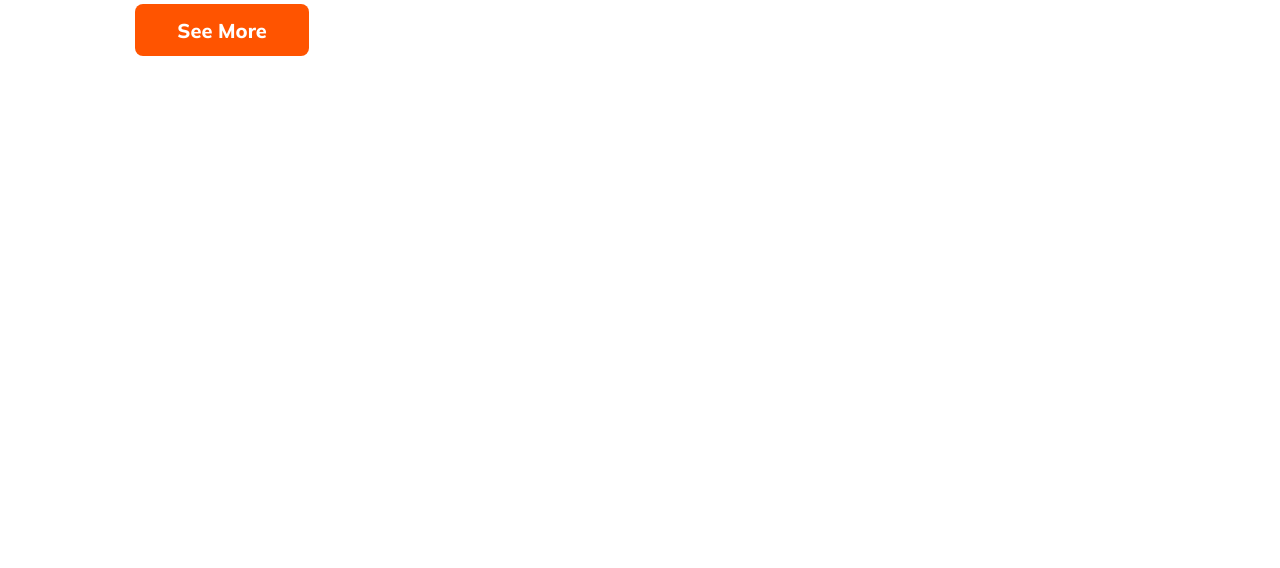
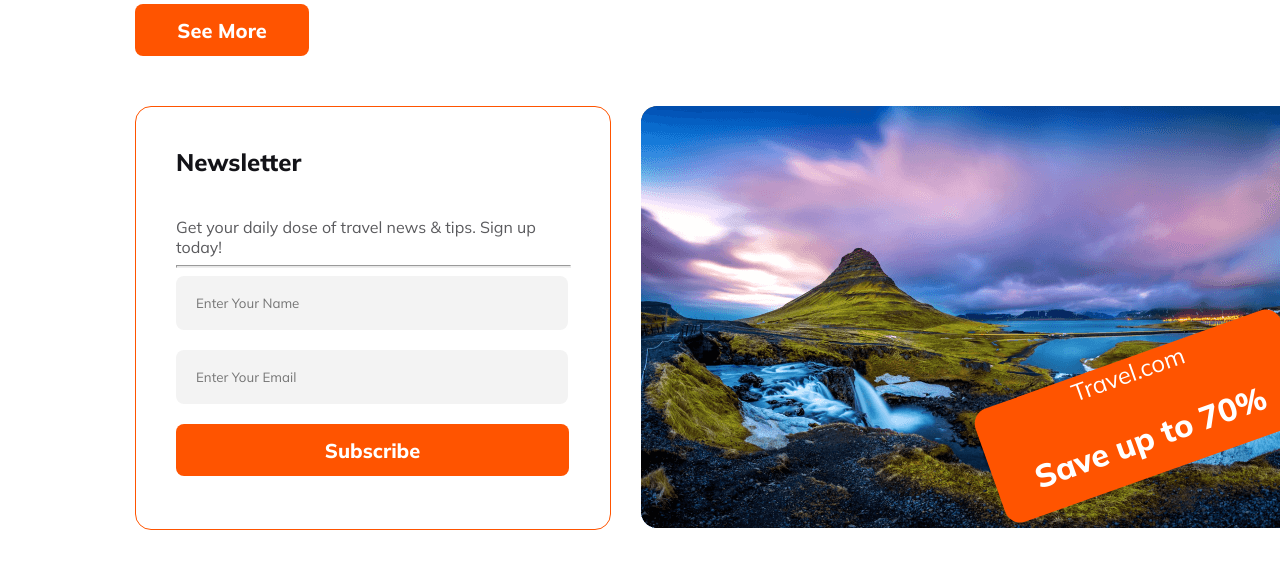
Before and after one commit to tuhin92/pHero-assignment-, a plain HTML site: page index.html in a window 1280 px wide. Shown: the part 4048-4616 px from the top of the page. Drawn offline with Linux system fonts and the light colour scheme.

Commit message:
Finished main section without responsive and extra section

```diff
--- a/index.html
+++ b/index.html
@@ -132,8 +132,32 @@
                 <video src="/Images/mounta.mp4" controls></video>
             </div>
         </section>
+
+        <!-- form section  -->
+        <section class="subscribe-form">
+            <div>
+                <form class="newsletter" action="">
+                    <h2 class="form-title">Newsletter</h2>
+                    <p class="form-description">Get your daily dose of travel news & tips. Sign up today!</p>
+                    <hr class="line">
+                    <input class="input-box" type="text" placeholder="Enter Your Name" required> <br> <br>
+                    <input class="input-box" type="email" placeholder="Enter Your Email" required> <br><br>
+                    <button class="Subscribe-btn">Subscribe</button>
+                </form>
+            </div>
+
+            <div class="newsletter-image">
+                <img src="/Images/Rectangle 8 (1).png" alt="">
+                <div class="box">
+                    <p>Travel.com</p>
+                    <h3>Save up to 70%</h3>
+                </div>
+            </div>
+        </section>
     </main>
-    <footer>
+
+    <!-- footer start  -->
+    <footer class="footer">
 
     </footer>
 </body>
--- a/style/style.css
+++ b/style/style.css
@@ -283,6 +283,87 @@ margin: auto;
     background: linear-gradient(180deg, #131318 -31.96%, rgba(19, 19, 24, 0.00) 100%);
 }
 
+/* Subscribe section  */
+.subscribe-form{
+    display: flex;
+    margin: 20px 135px;
+    gap: 30px;
+}
+.newsletter{
+    width: 474px;
+    height: 422px;
+    border-radius: 16px;
+    border: 1px solid #FF5400;
+}
+.newsletter{
+    display:inline-block;
+}
+.form-title{
+    color: #131318;
+    font-size: 24px;
+    font-weight: 800;
+    margin: 40px;
+}
+.form-description{
+    color: #5A5A5D;
+    font-size: 1rem;
+    font-weight: 400;
+    margin: 0 40px;
+}
+.line{
+    width: 393px;
+    height: 1px;
+    background: rgba(19, 19, 24, 0.10);
+}
+.input-box{
+    width: 370px;
+    height: 52px;
+    border-radius: 8px;
+    background: rgba(19, 19, 24, 0.05);
+    border: none;
+    margin-left: 40px;
+    padding-left: 20px;
+}
+.Subscribe-btn{
+    width: 393px;
+    height: 52px;
+    border-radius: 8px;
+    background: #FF5400;
+    color: #FFF;
+    text-align: center;
+    font-size: 1.25rem;
+    font-weight: 800;
+    margin-left: 40px;
+}
+.subscribe-form .newsletter input placeholder{
+    color: rgba(19, 19, 24, 0.30);
+    font-family: Mulish;
+    font-size: 16px;
+    font-style: normal;
+    font-weight: 400;
+    line-height: normal;
+}
+.newsletter-image .box{
+    width: 324px;
+    height: 120px;
+    transform: rotate(-19.628deg);
+    border-radius: 16px;
+    background: #FF5400;
+    text-align: center;
+    margin-top: -200px;
+    margin-left: 340px;
+}
+.box p{
+    color: #FFF;
+    font-size: 1.5rem;
+    font-weight: 400;
+}
+.box h3{
+    color: #FFF;
+    font-size: 2rem;
+    font-weight: 800;
+}
+
 
 
 /* Responsive style  */
```
